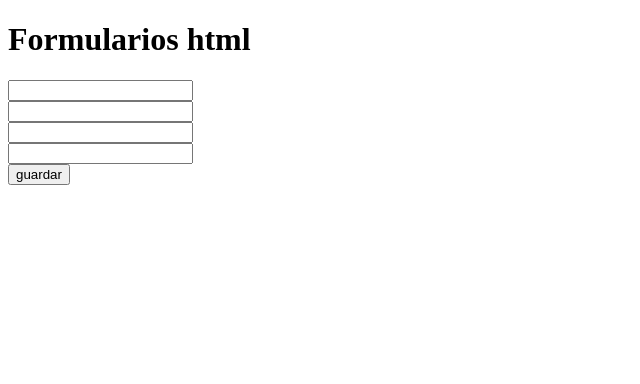
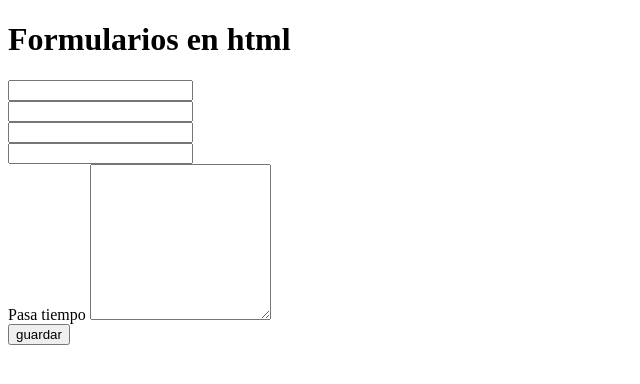
Before and after one commit to tatiana1052/proyecto-HTML, a plain HTML site: page formulario.html in a window 1280 px wide. Shown: the whole page, without its empty margins (0-640 px from the left). Drawn offline with Linux system fonts and the light colour scheme.

Commit message:
agregando textarea

```diff
--- a/formulario.html
+++ b/formulario.html
@@ -2,13 +2,13 @@
 <html lang="en">
 <head>
     <meta charset="UTF-8">
-    <meta name="viewport" content="width=, initial-scale=1.0">
+    <meta name="viewport" content="width=device- initial-scale=1.0">
     <title>Document</title>
 </head>
 <body>
-    <h1>Formularios html</h1>
+    <h1>Formularios en html</h1>
     <div>
-        <form  action="#">
+        <form  action="#" method="get">
             <div>
            <label for="Indentificacion"></label>
            <input type="number" id="" name="" requiered>
@@ -24,11 +24,15 @@
            <label for="Contraseña"></label>
            <input type="password" id="" name="" requiered>
     </div>
+    <div>
+        <label for="">Pasa tiempo</label>
+        <textarea name="" id="" rows="10"></textarea>
+    </div>
     <input type="submit"  value="guardar">
       </form>
 
+</div>
 
 
-    </div>
 </body>
 </html>
```
